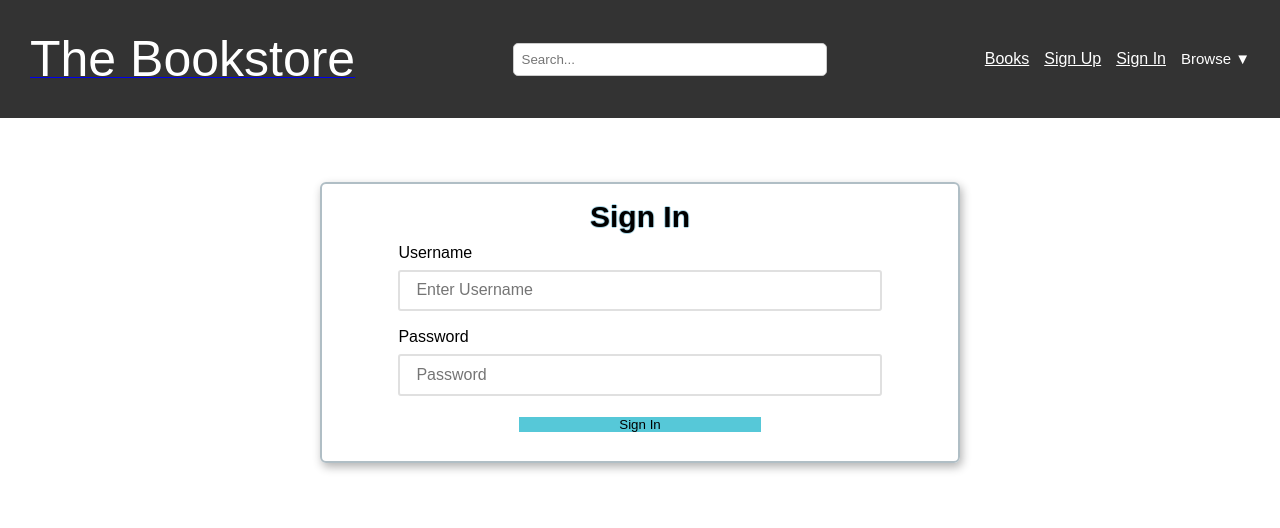
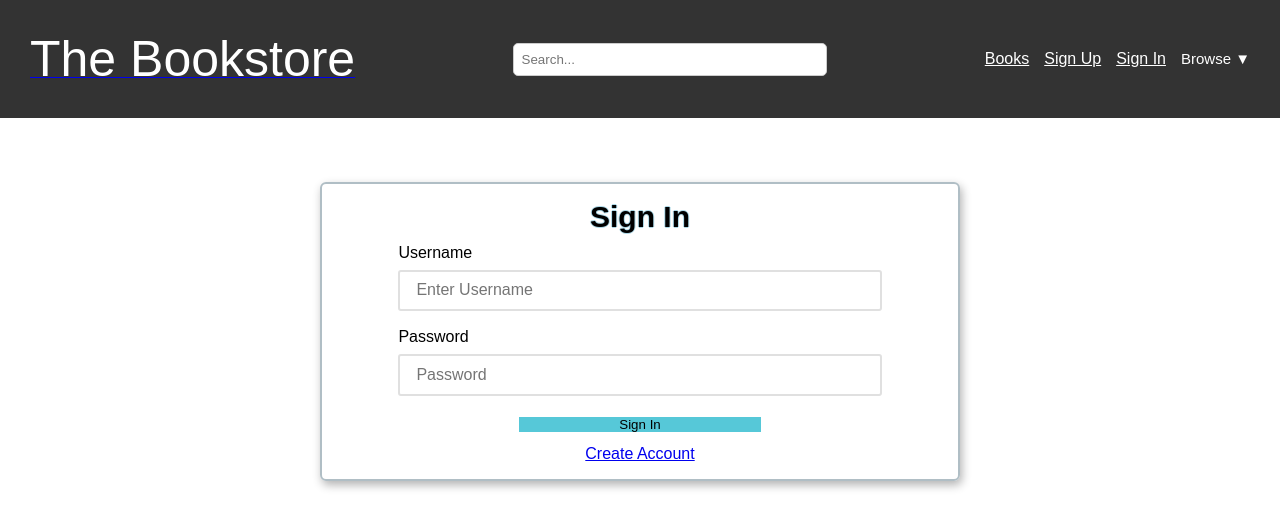
Before and after one commit to pondern/bookstore-frontend, a React (Create React App) app: page /sign-in in a window 1280 px wide. Shown: the top 528 px of the page. Built offline with nearby package versions, Linux system fonts and the light colour scheme; no server answers.

Commit message:
added button for create account

```diff
--- a/src/screens/SignIn/SignIn.jsx
+++ b/src/screens/SignIn/SignIn.jsx
@@ -75,6 +75,7 @@ const SignIn = ({ setUser }) => {
           onChange={handleChange}
         />
         {renderError()}
+        <a href="/sign-up">Create Account</a>
       </form>
     </div>
   );
--- a/src/services/apiConfig.js
+++ b/src/services/apiConfig.js
@@ -10,7 +10,7 @@ const api = axios.create({
   baseURL:
     process.env.NODE_ENV === "production"
       ? "https://ga-bookstore-8724ed2991a2.herokuapp.com/apiapi"
-      : "localhost:3000/api",
+      : "https://ga-bookstore-8724ed2991a2.herokuapp.com/api",
 });
 
 api.interceptors.request.use(
```
